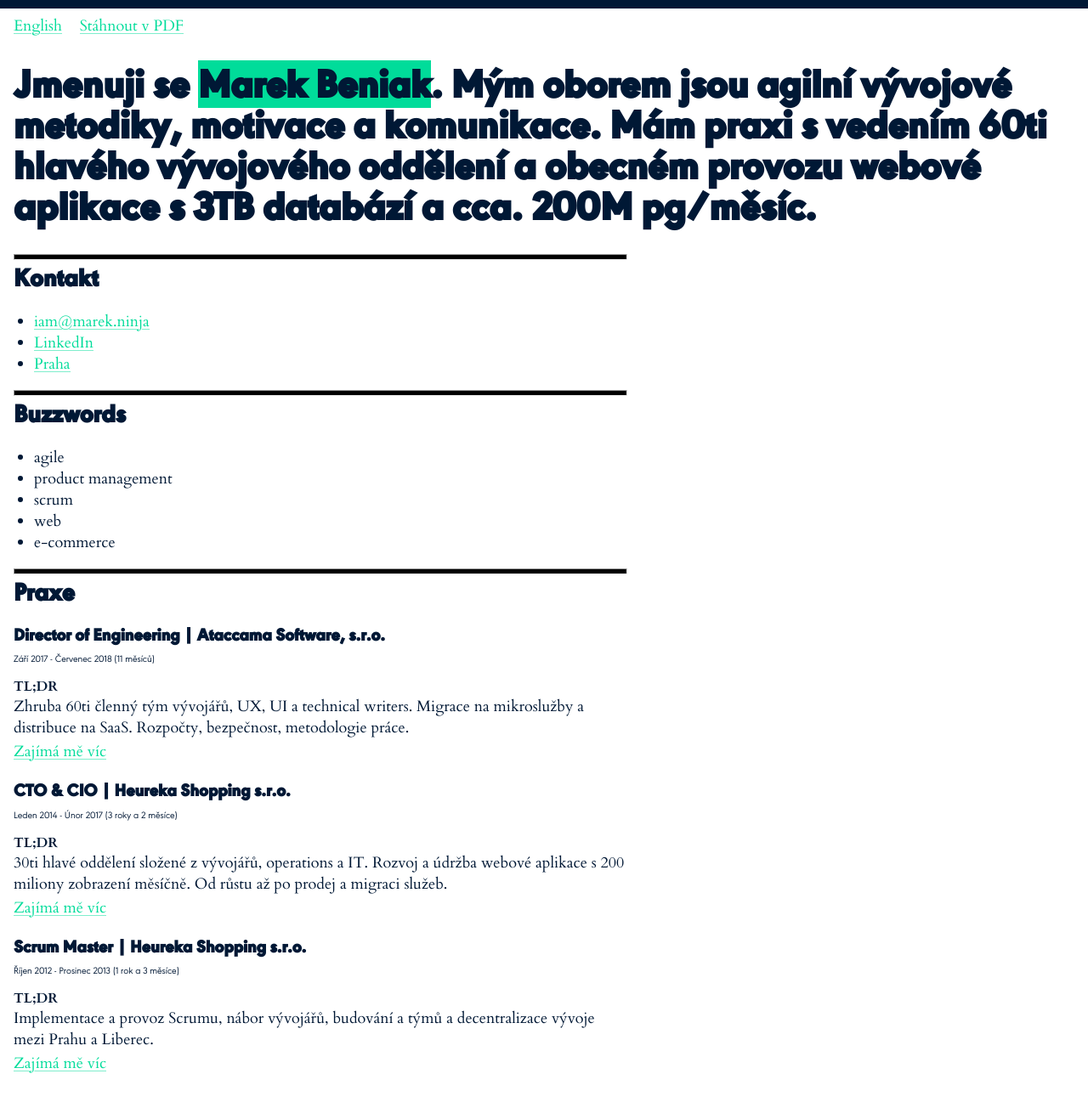
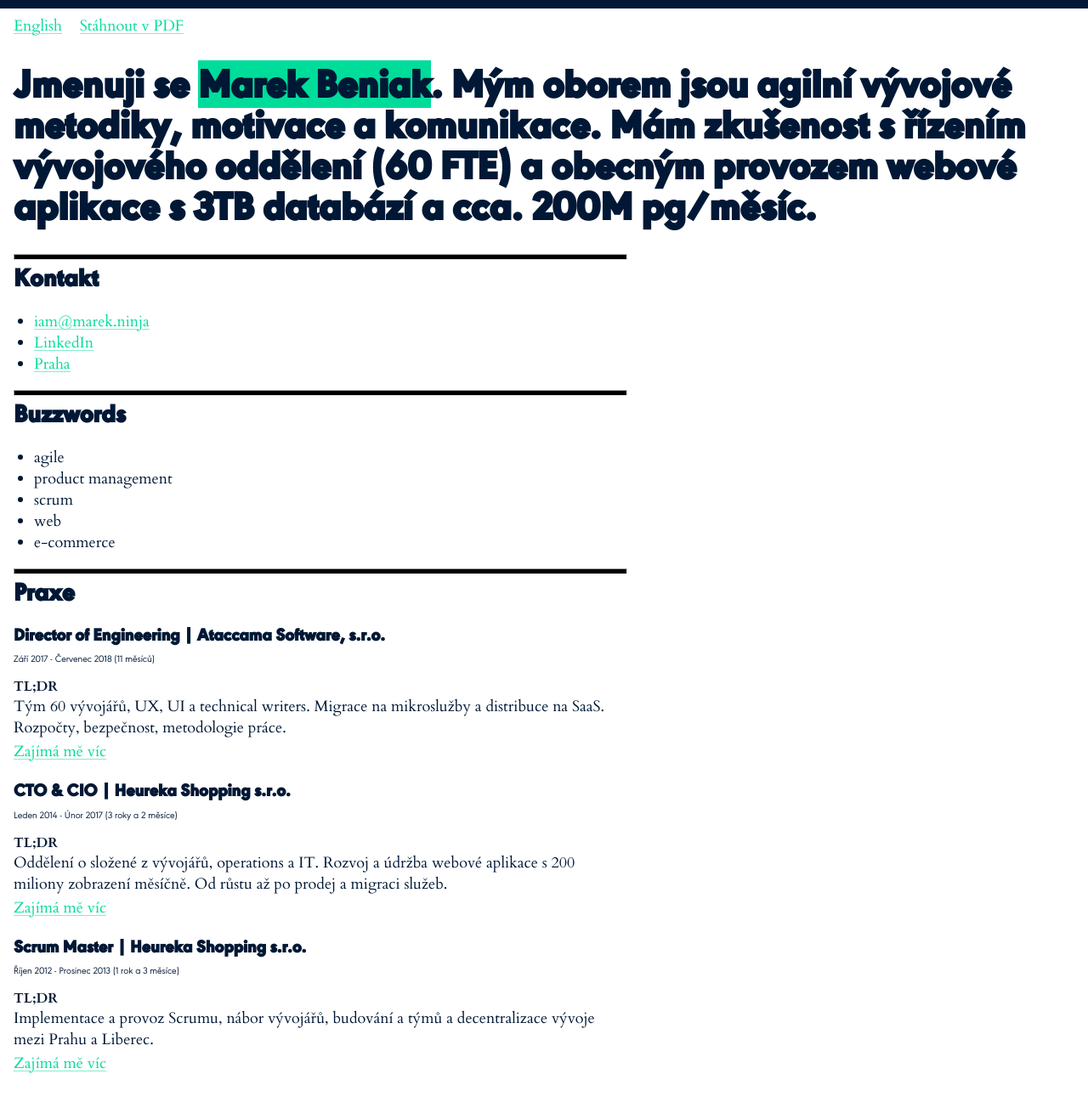
Before and after one commit to MarBCZ/marbcz.github.io, a plain HTML site: page index.html in a window 1280 px wide. Shown: the top 1297 px of the page at 85% size. Drawn offline with Linux system fonts and the light colour scheme.

Commit message:
Stylystic corrections

```diff
--- a/index.html
+++ b/index.html
@@ -21,8 +21,7 @@
       </ul>
     </div>
     <h1>Jmenuji se <strong>Marek Beniak</strong>. Mým oborem jsou agilní vývojové metodiky, motivace
-      a&nbsp;komunikace. Mám praxi s vedením 60ti hlavého vývojového oddělení a&nbsp;obecném provozu
-      webové aplikace s 3TB databází a&nbsp;cca. 200M pg/měsíc.</h1>
+      a&nbsp;komunikace. Mám zkušenost s řízením vývojového oddělení (60 FTE) a&nbsp;obecným provozem webové aplikace s 3TB databází a&nbsp;cca. 200M pg/měsíc.</h1>
     <hr/>
     <h2>Kontakt</h2>
     <ul>
@@ -45,11 +44,11 @@
       <h3>Director of Engineering | Ataccama Software, s.r.o.</h3>
       <small>Září 2017 - Červenec 2018 (11 měsíců)</small>
       <h4>TL;DR</h4>
-      <p>Zhruba 60ti členný tým vývojářů, UX, UI a technical writers. Migrace na mikroslužby a
+      <p>Tým 60 vývojářů, UX, UI a technical writers. Migrace na mikroslužby a
       distribuce na SaaS. Rozpočty, bezpečnost, metodologie práce.</p>
       <div class="hidden">
         <h4>Co se dělo</h4>
-        <p>V Ataccamě jsem ustavil základní strukturu ve zhruba 60ti hlavého oddělení vývoje, které se staralo o kompletní vývoj aplikací na správu dat a jejich kvality od designu po integraci do Hadoopu. Udělali jsme výrazný pokrok v metodologii práce, zapracovali na onboardingu a pokročili v práci na vývojovém prostředí.</p>
+        <p>V Ataccamě jsem ustavil základní strukturu ve zhruba 60 hlavého oddělení vývoje, které se staralo o kompletní vývoj aplikací na správu dat a jejich kvality od designu po integraci do Hadoopu. Udělali jsme výrazný pokrok v metodologii práce, zapracovali na onboardingu a pokročili v práci na vývojovém prostředí.</p>
         <h4>www:</h4>
         <ul>
           <li><a href="https://ataccama.com" title="">Ataccama.com</a></li>
@@ -60,8 +59,7 @@
       <h3>CTO & CIO | Heureka Shopping s.r.o.</h3>
       <small>Leden 2014 - Únor 2017 (3 roky a 2 měsíce)</small>
       <h4>TL;DR</h4>
-      <p>30ti hlavé oddělení složené z vývojářů, operations a IT. Rozvoj a údržba webové aplikace s
-      200 miliony zobrazení měsíčně. Od růstu až po prodej a migraci služeb.</p>
+      <p>Oddělení o složené z vývojářů, operations a IT. Rozvoj a údržba webové aplikace s 200 miliony zobrazení měsíčně. Od růstu až po prodej a migraci služeb.</p>
       <div class="hidden">
         <h4>Co se dělo</h4>
         <p>Heureka inteznivně rostla. Vývojové oddělení se rozrostlo na zhruba 30 zaměstnanců. Hodně práce se odvedlo na strategii náboru a vytváření vztahu s vývojářskou komunitou. Postavili jsme tým mobilních vývojářů a začali si vyvíjet mobilní aplikace, které do té doby byly outsourcovány do sesterské firmy (Ceneo.pl).</p>
```
